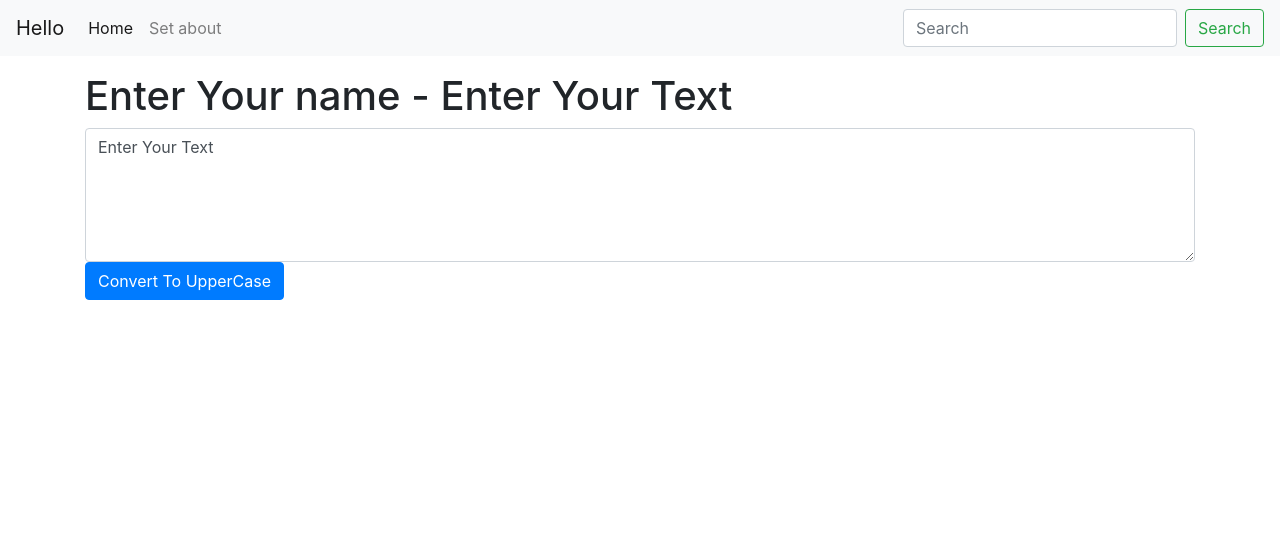
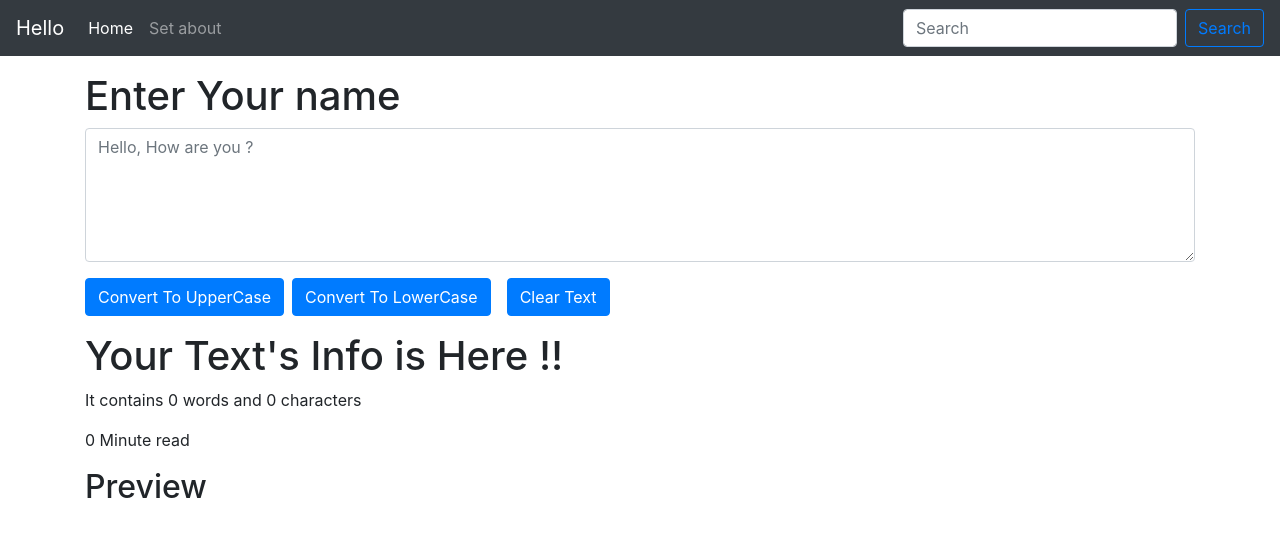
Before and after one commit to Bharat295/TextUtils-React, a React (Create React App) app: page / in a window 1280 px wide. Shown: the top 536 px of the page. Built offline with nearby package versions, Linux system fonts and the light colour scheme.

Commit message:
9th Video Ended

```diff
--- a/src/components/Navbar.js
+++ b/src/components/Navbar.js
@@ -4,7 +4,7 @@ import PropTypes from 'prop-types'
 export default function Navbar(props) {
   return (
     <div>
-         <nav className="navbar navbar-expand-lg navbar-light bg-light">
+         <nav className="navbar navbar-expand-lg navbar-dark bg-dark">
       <a className="navbar-brand" href="/">{props.tittle}</a>
       <button className="navbar-toggler" type="button" data-toggle="collapse" data-target="#navbarSupportedContent" aria-controls="navbarSupportedContent" aria-expanded="false" aria-label="Toggle navigation">
         <span className="navbar-toggler-icon"></span>
@@ -25,7 +25,7 @@ export default function Navbar(props) {
         </ul>
         <form className="form-inline my-2 my-lg-0">
           <input className="form-control mr-sm-2" type="search" placeholder="Search" aria-label="Search"/>
-          <button className="btn btn-outline-success my-2 my-sm-0" type="submit">Search</button>
+          <button className="btn btn-outline-primary my-2 my-sm-0" type="submit">Search</button>
         </form>
       </div>
       </nav>
--- a/src/components/TextForm.js
+++ b/src/components/TextForm.js
@@ -3,24 +3,45 @@
 import React, {useState} from 'react'
 
 export default function TextForm(props) {
-    const [text, setText] = useState("Enter Your Text");
+    const [text, setText] = useState("");
     const handleUpClick = () => {
         // console.log(text);
         const myText = text.toUpperCase();
         setText(myText);
     }
+    const handleLoClick = () => {
+        // console.log(text);
+        const myText = text.toLowerCase();
+        setText(myText);
+    }
+    const handleClearClick = () => {
+        // console.log(text);
+
+        setText("");
+    }
     const handleOnChange = (event) => {
         // console.log("Hello1");
         setText(event.target.value)
     }
-  return (
+    return (
+      <>
       <div>
-          <h1> {props.heading} - {text}</h1>
+          <h1> {props.heading}</h1>
           <div className="form-group">
-            <textarea className="form-control" id="exa" placeholder='Hello How are you ?' value={text} onChange = {handleOnChange} rows="5"></textarea>
-            <button className="btn btn-primary" onClick={handleUpClick}>Convert To UpperCase</button>
+            <textarea mb-3 className="form-control" id="exa" value={text} placeholder='Hello, How are you ?'  onChange = {handleOnChange} rows="5"></textarea>
          </div>
+            <button className="btn btn-primary " onClick={handleUpClick}>Convert To UpperCase</button>
+            <button className="btn btn-primary mx-2" onClick={handleLoClick}>Convert To LowerCase</button>
+            <button className="btn btn-primary mx-2" onClick={handleClearClick}>Clear Text</button>
 
-     </div>
+      </div>
+      <div className='my-3'>
+                <h1>Your Text's Info is Here !!</h1>
+                <p>It contains {text.length > 0 ?  text.split(" ").length : 0} words and {text.length} characters</p>
+                <p>{(0.008 * (text.length > 0 ? text.split(" ").length : 0))} Minute read</p>
+                <h2>Preview</h2>
+                <p>{ text}</p>
+            </div>
+      </>
   )
 }
```
Also changed, not shown: 1 other file (tests, documents, lock files or other folders).
